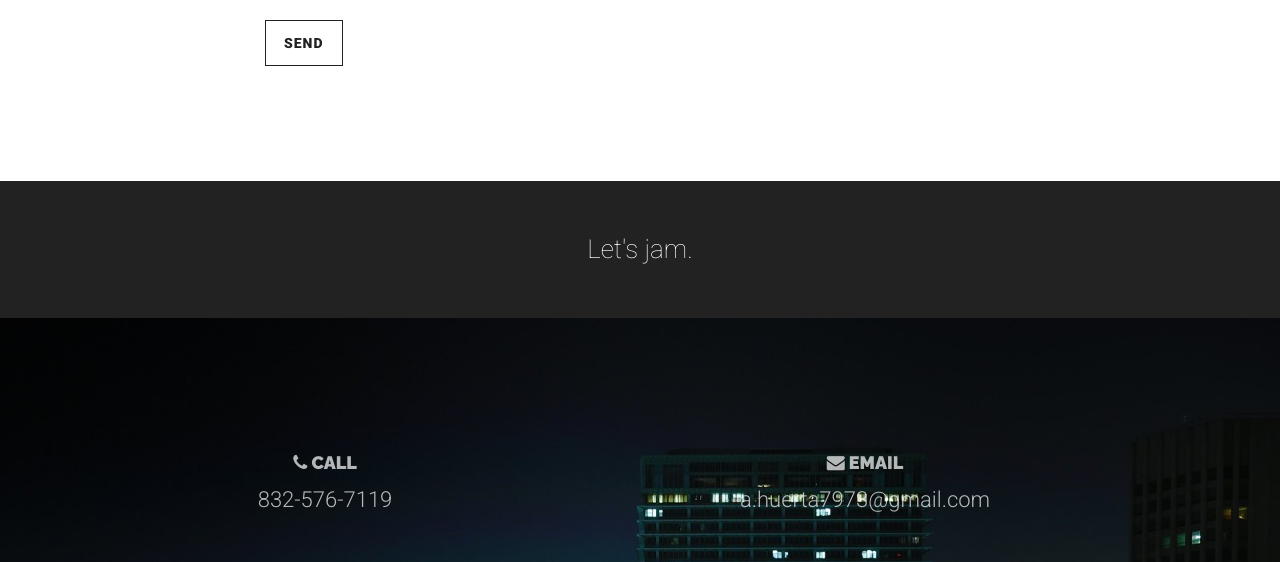
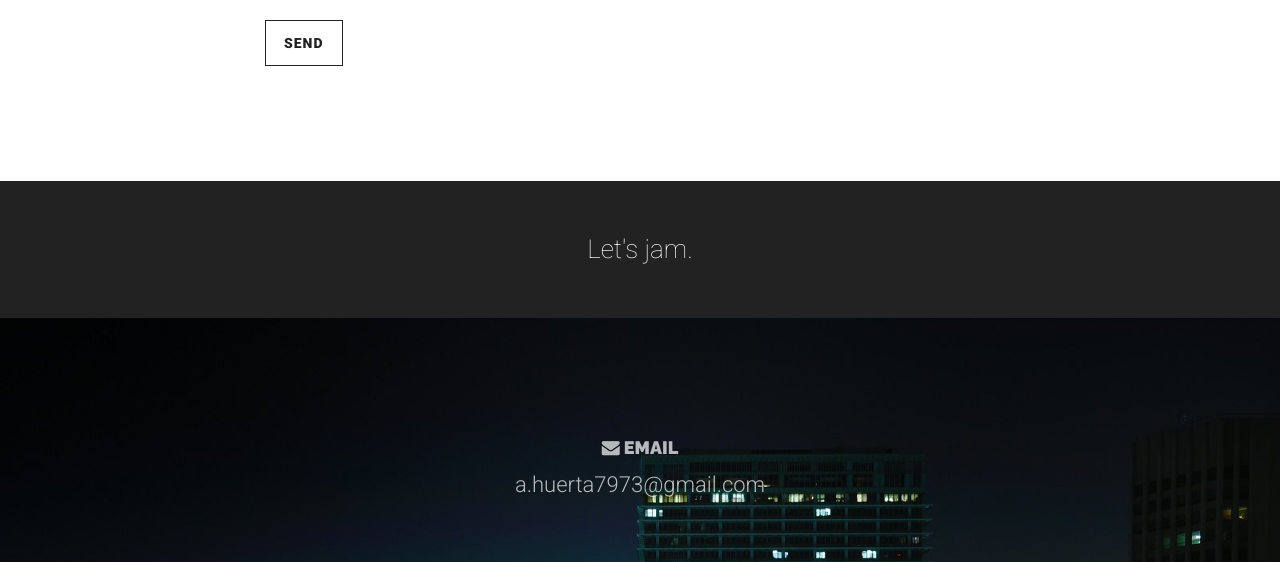
Before and after one commit to TxsAdamWest/portfolio, a plain HTML site: page index.html in a window 1280 px wide. Shown: the part 6107-6669 px from the top of the page. Drawn offline with Linux system fonts and the light colour scheme.

Commit message:
remove details

```diff
--- a/index.html
+++ b/index.html
@@ -522,15 +522,11 @@
     <footer class="footer" style="background-image: url('assets/img/creative/portfolio/houston5.jpg')">
         <div class="container text-center">
             <div class="row">
-                <div class="col-md-4 contact-details">
-                    <a href="tel:+18325767119"><h4><i class="fa fa-phone"></i> Call</h4>
-                    <p>832-576-7119</p></a>
-                </div>
                <!--  <div class="col-md-4 contact-details">
                     <h4><i class="fa fa-map-marker"></i> From</h4>
                     <p>Houston, TX</p>
                 </div>
- -->                <div class="col-md-4 contact-details">
+ -->                <div class="col-md-12 contact-details" style="margin: 6rem auto;">
                     <a href="mailto:a.huerta7973@gmail.com"><h4><i class="fa fa-envelope"></i> Email</h4>
                     <p>a.huerta7973@gmail.com
                     </p></a>
```
